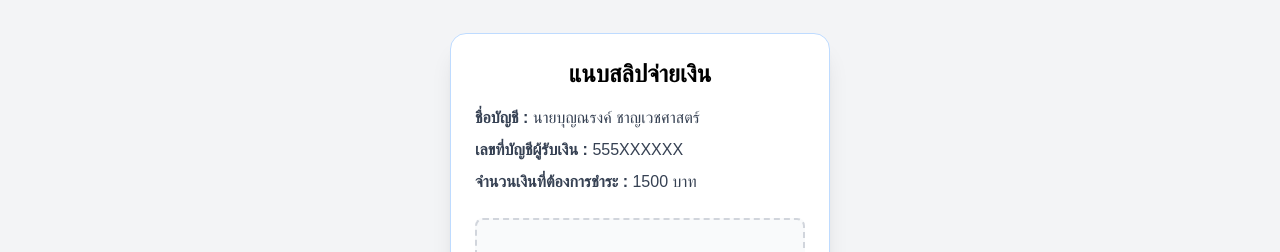
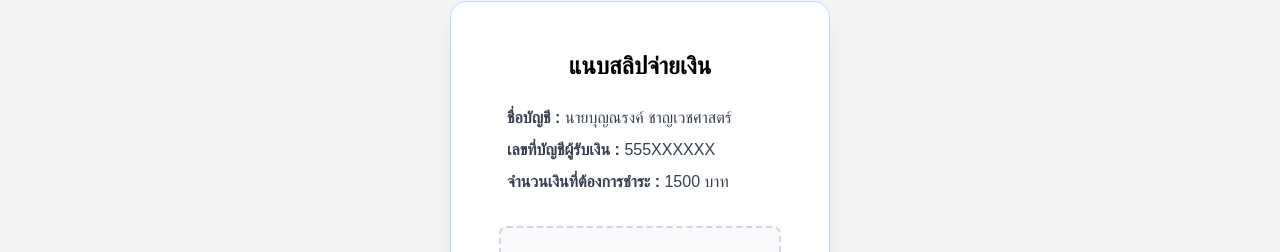
Before and after one commit to BunyawatCharnwechsart/EasyClassPay, a Nuxt app in the folder frontend/easyclasspay/: page /testslip in a window 1280 px wide. Shown: the part 197-449 px from the top of the page. Built offline with nearby package versions, Linux system fonts and the light colour scheme; no server answers; a web font is replaced by a local one.

Commit message:
Update moneyslip.vue

```diff
--- a/frontend/easyclasspay/app/components/moneyslip.vue
+++ b/frontend/easyclasspay/app/components/moneyslip.vue
@@ -1,18 +1,16 @@
 <template>
   <div class="flex justify-center items-center min-h-screen bg-gray-100 font-Bai-Jamjuree">
-    <div class="bg-white rounded-2xl shadow-xl border border-blue-200 w-[380px] p-6 text-center">
 
-      <!-- หัวข้อ -->
+    <!-- หน้าอัปโหลด จะไม่แสดงอีกหลังคลิกส่ง -->
+    <div v-if="!isSuccess" class="bg-white rounded-2xl shadow-xl border border-blue-200 w-[380px] p-12 text-center">
       <h2 class="text-2xl font-bold mb-4">แนบสลิปจ่ายเงิน</h2>
 
-      <!-- ข้อมูลบัญชี -->
-      <div class="text-gray-700 text-left space-y-2 mb-6">
-        <p><span class="font-semibold">ชื่อบัญชี :</span> นายบุญณรงค์ ชาญเวชศาสตร์</p>
-        <p><span class="font-semibold">เลขที่บัญชีผู้รับเงิน :</span> 555XXXXXX</p>
-        <p><span class="font-semibold">จำนวนเงินที่ต้องการชำระ :</span> 1500 บาท</p>
+      <div class="text-gray-700 text-left space-y-2 mb-6 p-2">
+        <p><span class="mb-10 font-semibold">ชื่อบัญชี :</span> นายบุญณรงค์ ชาญเวชศาสตร์</p>
+        <p><span class="mt-10 font-semibold">เลขที่บัญชีผู้รับเงิน :</span> 555XXXXXX</p>
+        <p><span class="mt-10 mb-10 font-semibold">จำนวนเงินที่ต้องการชำระ :</span> 1500 บาท</p>
       </div>
 
-      <!-- กล่องอัปโหลดสลิป -->
       <label
         for="file-upload"
         class="cursor-pointer flex flex-col justify-center items-center w-full h-48 border-2 border-dashed border-gray-300 rounded-lg bg-gray-50 hover:bg-gray-100 transition"
@@ -22,7 +20,6 @@
         <input id="file-upload" type="file" class="hidden" @change="onFileChange" />
       </label>
 
-      <!-- ปุ่ม -->
       <div class="flex flex-col space-y-3 mt-6">
         <button
           class="bg-green-600 hover:bg-green-700 text-white py-2 rounded-xl font-semibold transition"
@@ -38,6 +35,26 @@
         </button>
       </div>
     </div>
+
+    <!-- หน้าสำเร็จ คลิกตรงไหนก็หายไปเลย -->
+    <div
+      v-if="isSuccess"
+      class="fixed inset-0 flex justify-center items-center bg-black/30 cursor-pointer z-50"
+      @click="isSuccess = false"
+    >
+      <div class="bg-white rounded-2xl shadow-xl w-[340px] p-10 text-center">
+        <div class="flex flex-col items-center">
+          <div class="bg-green-500 rounded-full w-14 h-14 flex justify-center items-center mb-4">
+            <svg xmlns="http://www.w3.org/2000/svg" class="h-8 w-8 text-white" fill="none" viewBox="0 0 24 24" stroke="currentColor">
+              <path stroke-linecap="round" stroke-linejoin="round" stroke-width="3" d="M5 13l4 4L19 7" />
+            </svg>
+          </div>
+          <h2 class="text-lg font-bold text-gray-800 mb-1">เสร็จสิ้น</h2>
+          <p class="text-gray-400 text-sm">กดที่ไหนก็ได้เพื่อออก</p>
+        </div>
+      </div>
+    </div>
+
   </div>
 </template>
 
@@ -45,6 +62,7 @@
 import { ref } from "vue";
 
 const file = ref(null);
+const isSuccess = ref(false);
 
 const onFileChange = (e) => {
   file.value = e.target.files[0];
@@ -55,7 +73,8 @@ const submitSlip = () => {
     alert("กรุณาอัพโหลดสลิปก่อนส่ง");
     return;
   }
-  alert("ส่งสลิปเรียบร้อย!");
+
+  isSuccess.value = true;
 };
 
 const cancel = () => {
```
